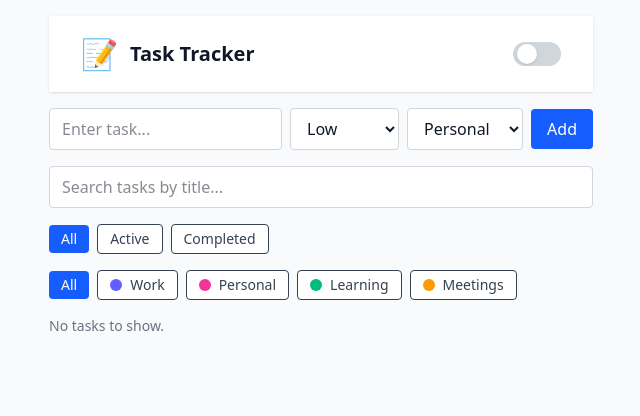
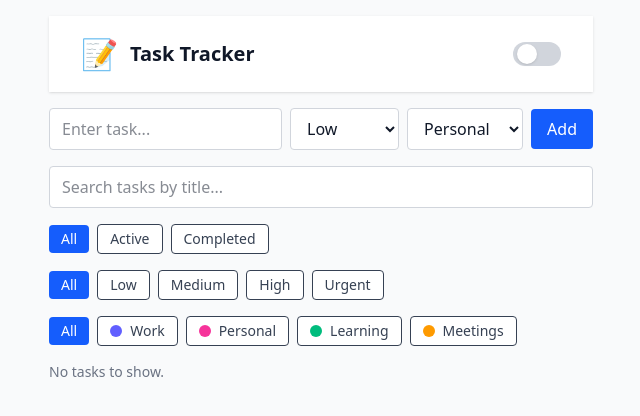
Before and after one commit to rupesh-ranjan/TaskTracker, a React (Vite) app: page / in a window 1280 px wide. Shown: the top 416 px of the page, without its empty margins (319-959 px from the left). Built offline with nearby package versions, Linux system fonts and the light colour scheme.

Commit message:
add filter for priority

```diff
--- a/src/App.jsx
+++ b/src/App.jsx
@@ -5,6 +5,7 @@ import FilterBar from "./components/FilterBar.jsx";
 import SearchBar from "./components/SearchBar.jsx";
 import CategoryFilter from "./components/CategoryFilter.jsx";
 import AutoSave from "./components/AutoSave.jsx";
+import PriorityFilter from "./components/PriorityFilter.jsx";
 import "./App.css";
 
 export default function App() {
@@ -14,6 +15,7 @@ export default function App() {
             <AddTask />
             <SearchBar />
             <FilterBar />
+            <PriorityFilter />
             <CategoryFilter />
             <TaskList />
             <AutoSave />
--- a/src/components/CategoryFilter.jsx
+++ b/src/components/CategoryFilter.jsx
@@ -11,9 +11,7 @@ export default function CategoryFilter() {
             <button
                 onClick={() => dispatch(setCategoryFilter("all"))}
                 className={`px-3 py-1 rounded text-sm ${
-                    current === "all"
-                        ? "bg-blue-600 text-white"
-                        : "bg-white dark:bg-gray-800 border text-gray-700"
+                    current === "all" ? "bg-blue-600 text-white" : "btn-outline"
                 }`}
                 aria-pressed={current === "all"}
             >
@@ -22,10 +20,6 @@ export default function CategoryFilter() {
 
             {CATEGORIES.map((c) => {
                 const active = current === c.value;
-                const meta = CATEGORY_STYLES[c.value] || {
-                    bg: "bg-gray-100",
-                    dot: "bg-gray-500",
-                };
                 return (
                     <button
                         key={c.value}
--- /dev/null
+++ b/src/components/PriorityFilter.jsx
@@ -0,0 +1,38 @@
+import { useDispatch, useSelector } from "react-redux";
+import { PRIORITIES } from "../constants/index.js";
+import { setPriorityFilter } from "../features/tasks/tasksSlice.js";
+
+export default function PriorityFilter() {
+    const dispatch = useDispatch();
+    const current = useSelector((state) => state.tasks.priorityFilter || "all");
+
+    return (
+        <div className="flex items-center gap-2 mb-4">
+            <button
+                onClick={() => dispatch(setPriorityFilter("all"))}
+                className={`px-3 py-1 rounded text-sm ${
+                    current === "all" ? "bg-blue-600 text-white" : "btn-outline"
+                }`}
+                aria-pressed={current === "all"}
+            >
+                All
+            </button>
+
+            {PRIORITIES.map((p) => {
+                const active = current === p.value;
+                return (
+                    <button
+                        key={p.value}
+                        onClick={() => dispatch(setPriorityFilter(p.value))}
+                        className={`px-3 py-1 rounded text-sm ${
+                            active ? "bg-blue-600 text-white" : "btn-outline"
+                        }`}
+                        aria-pressed={active}
+                    >
+                        {p.label}
+                    </button>
+                );
+            })}
+        </div>
+    );
+}
--- a/src/features/tasks/tasksSelectors.js
+++ b/src/features/tasks/tasksSelectors.js
@@ -5,6 +5,7 @@ export function selectVisibleTasks(state) {
         filter = "all",
         searchQuery = "",
         categoryFilter = "all",
+        priorityFilter = "all",
     } = state.tasks;
 
     const q = (searchQuery || "").trim().toLowerCase();
@@ -17,11 +18,26 @@ export function selectVisibleTasks(state) {
         tasks = tasks.filter((t) => t.completed);
     }
 
-    if (categoryFilter && categoryFilter !== "all") {
+    if (priorityFilter && priorityFilter !== "all") {
+        const pf = String(priorityFilter).trim().toLowerCase();
         tasks = tasks.filter(
             (t) =>
-                (t.category || t.categories?.[0] || "inbox") === categoryFilter
+                String(t.priority || "")
+                    .trim()
+                    .toLowerCase() === pf
         );
+    }
+
+    if (categoryFilter && categoryFilter !== "all") {
+        const cf = String(categoryFilter).trim().toLowerCase();
+        tasks = tasks.filter((t) => {
+            const cat = String(
+                t.category || (t.categories && t.categories[0]) || ""
+            )
+                .trim()
+                .toLowerCase();
+            return cat === cf;
+        });
     }
 
     if (q.length > 0) {
--- a/src/features/tasks/tasksSlice.js
+++ b/src/features/tasks/tasksSlice.js
@@ -6,6 +6,7 @@ const initialState = {
     filter: "all",
     searchQuery: "",
     categoryFilter: "all",
+    priorityFilter: "all",
 };
 
 const tasksSlice = createSlice({
@@ -67,6 +68,10 @@ const tasksSlice = createSlice({
             state.filter = action.payload;
         },
 
+        setPriorityFilter(state, action) {
+            state.priorityFilter = action.payload;
+        },
+
         setSearch(state, action) {
             state.searchQuery = action.payload;
         },
@@ -90,6 +95,7 @@ export const {
     setSearch,
     setCategoryFilter,
     updateTask,
+    setPriorityFilter,
 } = tasksSlice.actions;
 
 export default tasksSlice.reducer;
```
